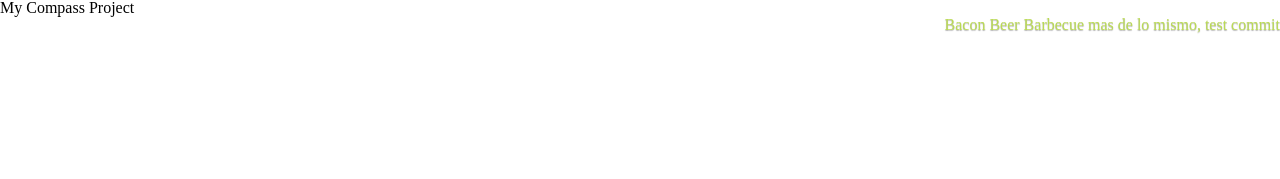
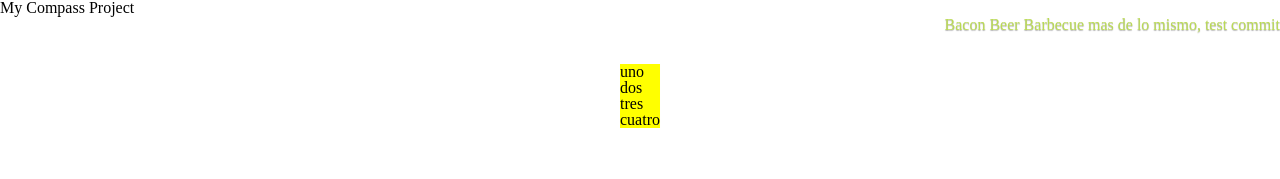
Before and after one commit to footroot/scss-tutorial-localhost, a plain HTML site: page index.html in a window 1280 px wide. Drawn offline with Linux system fonts and the light colour scheme.

Commit message:
test css to scss

```diff
--- a/index.html
+++ b/index.html
@@ -14,8 +14,17 @@
 		<a href="#">Beer</a>
         <a href="#">Barbecue</a>
         <a href="#">mas de lo mismo, test commit</a>
+        </nav>
+        <div class="container4">
+            <ul class="container4">
+                <li>uno</li>
+                <li>dos</li>
+                <li>tres</li>
+                <li>cuatro
 
-	    </nav>
+                </li>
+            </ul>
+        </div>
 	</header>
     </body>
 </html>
```
Also changed, not shown: sass/screen.scss (line endings or trailing spaces), stylesheets/screen.css.
